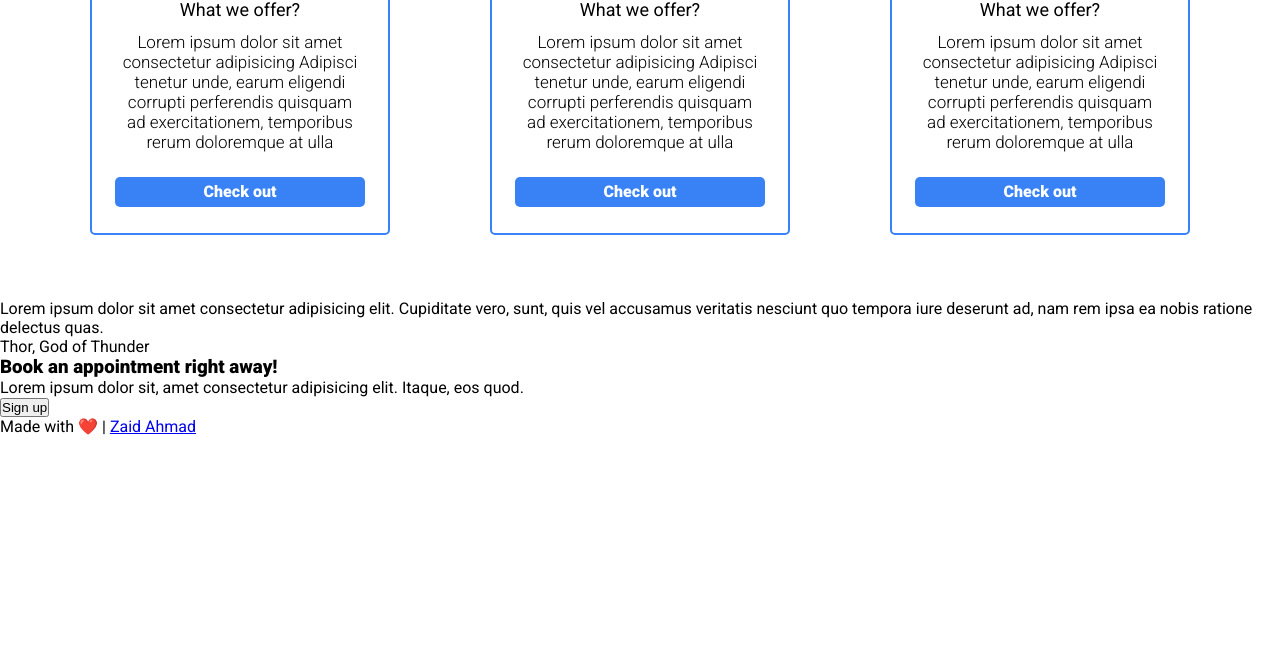
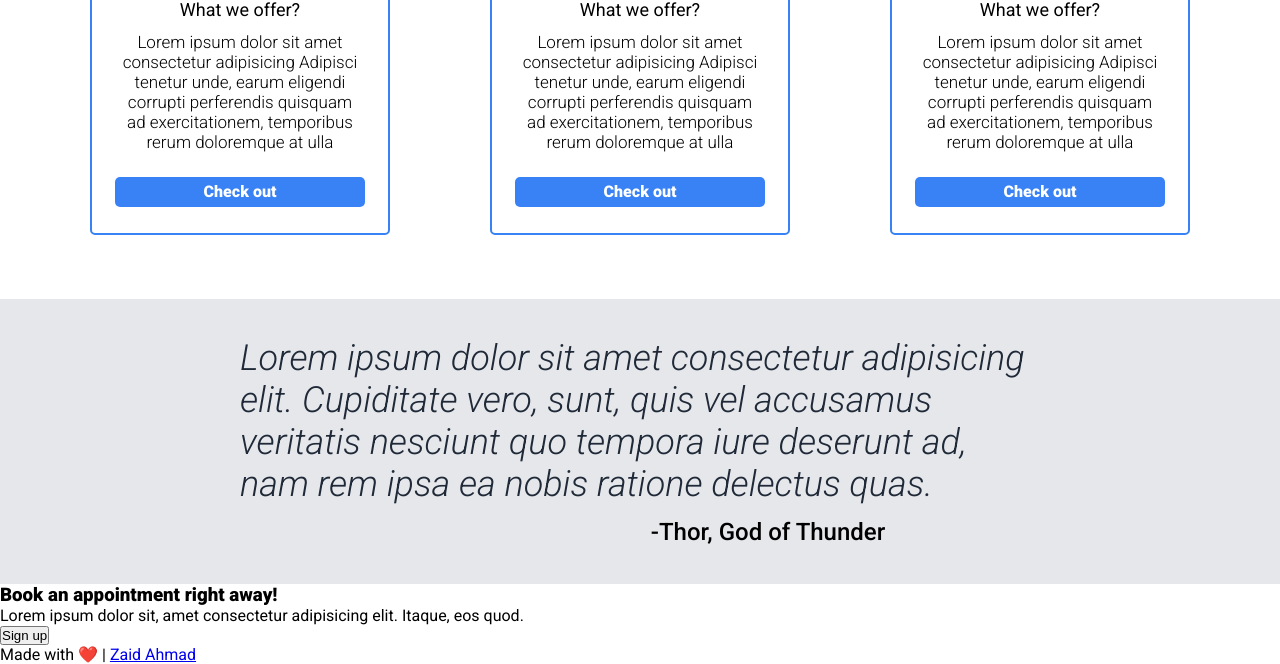
Before and after one commit to zaid-ahmad/landing-page, a plain HTML site: page index.html in a window 1280 px wide. Shown: the part 715-1379 px from the top of the page. Before the commit the page ends 1151 px from the top, so only its background shows below. Drawn offline with Linux system fonts and the light colour scheme.

Commit message:
Style reviews section

```diff
--- a/index.html
+++ b/index.html
@@ -5,7 +5,7 @@
     <title>MakeItAwesome</title>
     <link rel="preconnect" href="https://fonts.googleapis.com">
     <link rel="preconnect" href="https://fonts.gstatic.com" crossorigin>
-    <link href="https://fonts.googleapis.com/css2?family=Roboto:ital,wght@0,300;0,400;0,900;1,300&display=swap" rel="stylesheet">
+    <link href="https://fonts.googleapis.com/css2?family=Roboto:ital,wght@0,300;0,400;0,500;0,900;1,300&display=swap" rel="stylesheet">
     <link rel="stylesheet" href="style.css">
 </head>
 <body>
@@ -69,11 +69,11 @@
         </div>
     </section>
 
-    <section>
-        <p>
+    <section id="reviews">
+        <p class="review">
             Lorem ipsum dolor sit amet consectetur adipisicing elit. Cupiditate vero, sunt, quis vel accusamus veritatis nesciunt quo tempora iure deserunt ad, nam rem ipsa ea nobis ratione delectus quas.
         </p>
-        <p class="review-name">Thor, God of Thunder</p>
+        <p class="review-name">-Thor, God of Thunder</p>
     </section>
 
     <section>
--- a/style.css
+++ b/style.css
@@ -133,3 +133,25 @@ nav img {
     color: #fff;
     cursor: pointer;
 }
+
+#reviews {
+    padding: 3% 0 3% 0;
+    background-color: #e5e7eb;
+    display: flex;
+    align-items: center;
+    flex-direction: column;
+}
+
+.review {
+    font-style: italic;
+    font-weight: 300;
+    color: #1f2937;
+    font-size: 36px;
+    width: 800px;
+}
+
+.review-name {
+    padding: 1% 0 0 20%;
+    font-size: 24px;
+    font-weight: 500;
+}
```
